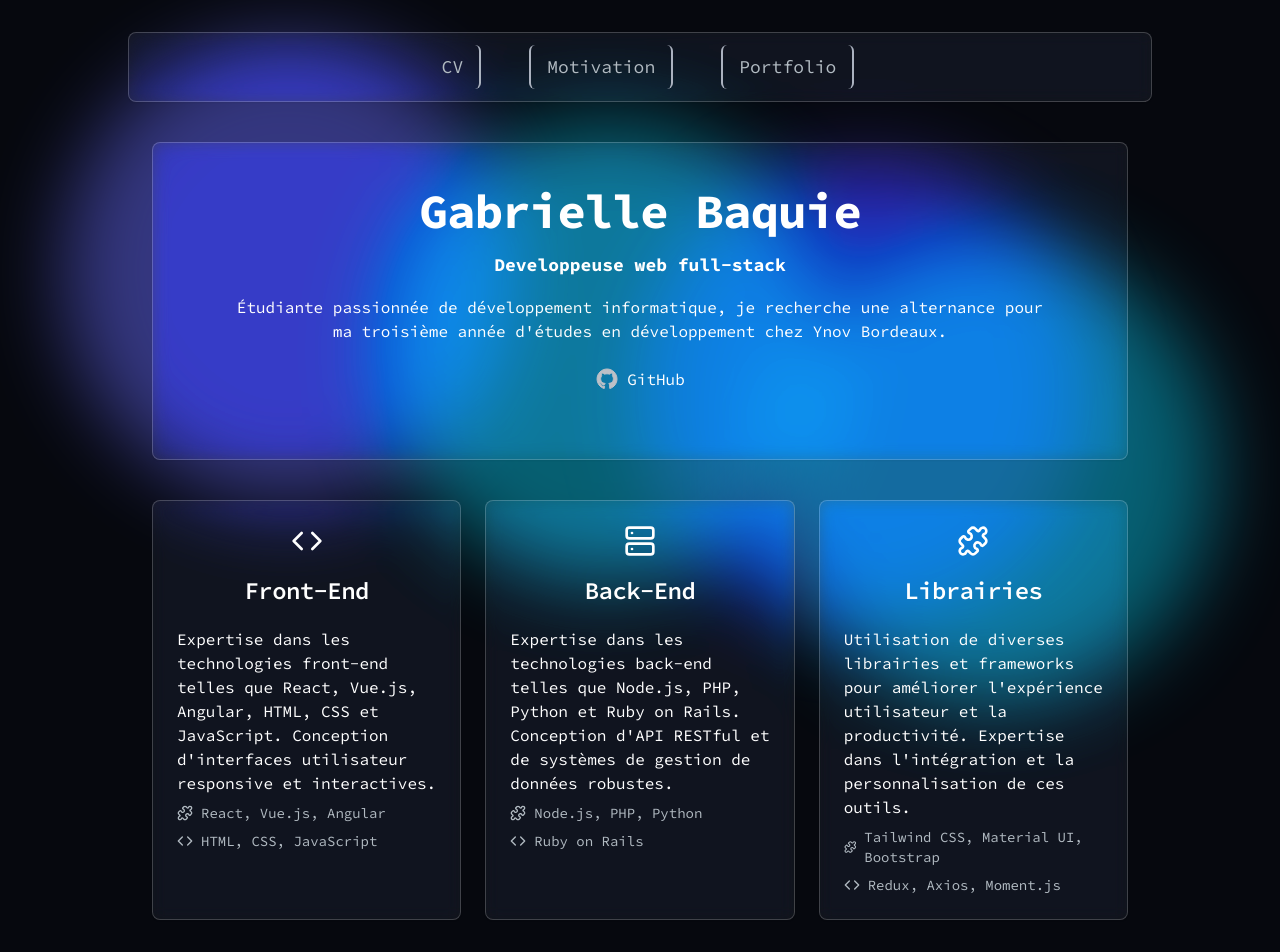
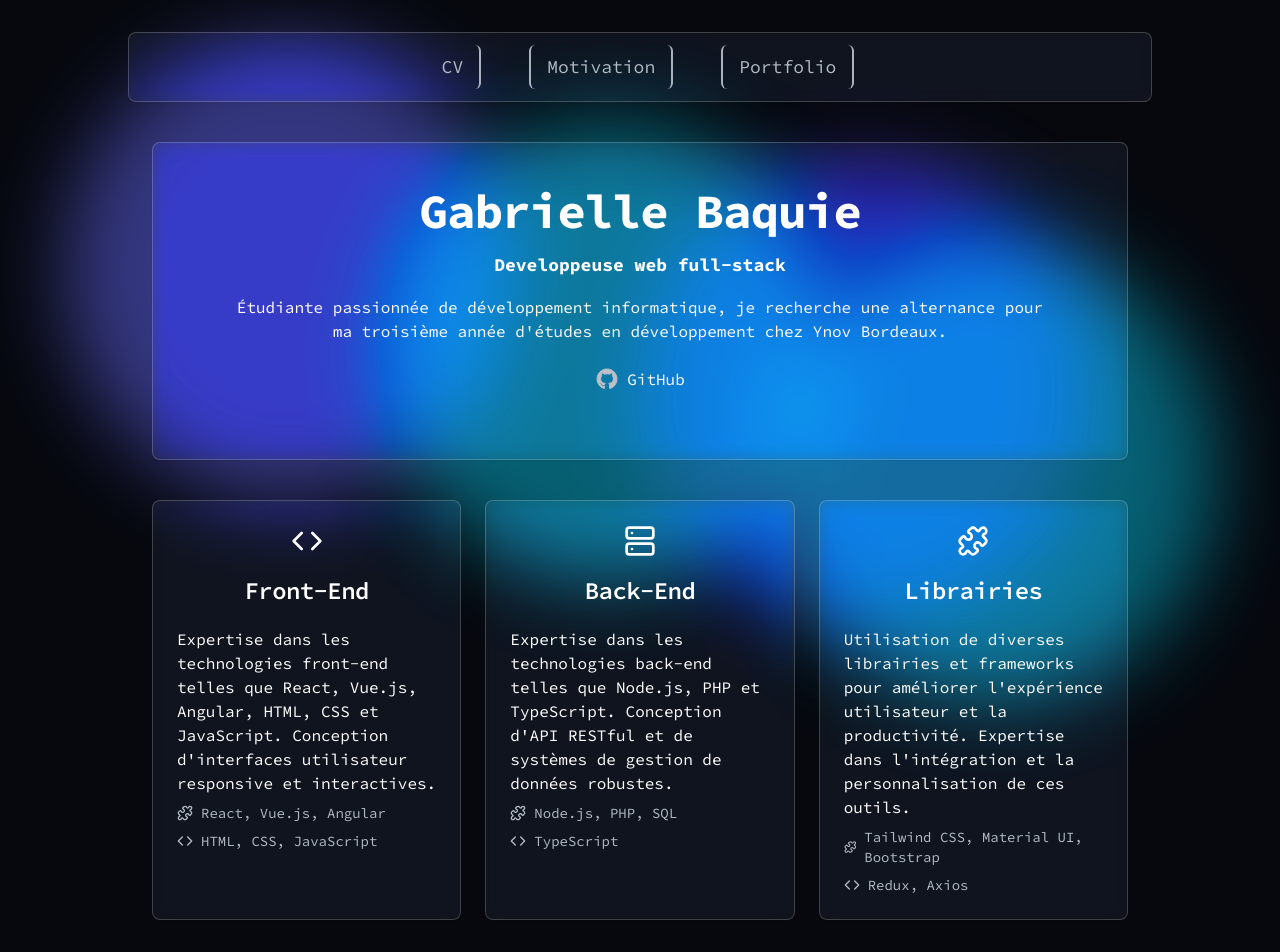
Before and after one commit to GabsBaquie/CV-Gabs, a Next.js app: page / in a window 1280 px wide. Shown: the top 952 px of the page. Built offline with nearby package versions, Linux system fonts and the light colour scheme.

Commit message:
Update backend technologies and frontend dependencies

```diff
--- a/components/header.tsx
+++ b/components/header.tsx
@@ -65,17 +65,17 @@ export default function Component() {
           </CardHeader>
           <CardContent className="space-y-2">
             <p>
-              Expertise dans les technologies back-end telles que Node.js, PHP,
-              Python et Ruby on Rails. Conception d&apos;API RESTful et de
-              systèmes de gestion de données robustes.
+              Expertise dans les technologies back-end telles que Node.js, PHP
+              et TypeScript. Conception d&apos;API RESTful et de systèmes de
+              gestion de données robustes.
             </p>
             <div className="flex items-center gap-2 text-sm text-muted-foreground">
               <PuzzleIcon className="w-4 h-4" />
-              <span>Node.js, PHP, Python</span>
+              <span>Node.js, PHP, SQL</span>
             </div>
             <div className="flex items-center gap-2 text-sm text-muted-foreground">
               <CodeIcon className="w-4 h-4" />
-              <span>Ruby on Rails</span>
+              <span>TypeScript</span>
             </div>
           </CardContent>
         </Card>
@@ -96,7 +96,7 @@ export default function Component() {
             </div>
             <div className="flex items-center gap-2 text-sm text-muted-foreground">
               <CodeIcon className="w-4 h-4" />
-              <span>Redux, Axios, Moment.js</span>
+              <span>Redux, Axios</span>
             </div>
           </CardContent>
         </Card>
--- a/components/pages/motivation.tsx
+++ b/components/pages/motivation.tsx
@@ -34,13 +34,13 @@ export default function Motivation() {
           <br />
           <p>Maîtrisant plusieurs langages full stack tels que :</p>
           <br />
-          <p>Front-end : HTML, CSS et JavaScript. </p>
+          <p>Front-end : HTML, CSS et JavaScript / TypeScript. </p>
           <br />
           <p>
-            Back-end : Python, PHP, Ruby and Rails et SQL, ainsi que des
-            technologies comme React, Next.js, Tailwind CSS, Three.js (3D),
-            j&apos;ai également acquis une expérience basique dans le
-            développement d&apos;applications mobiles native.
+            Back-end : Node.js, PHP et SQL, ainsi que des technologies comme
+            React, Next.js, Tailwind CSS, Three.js (3D), j&apos;ai également
+            acquis une expérience basique dans le développement
+            d&apos;applications mobiles native.
           </p>
           <br />
           <p>
--- a/components/pages/portfolio.tsx
+++ b/components/pages/portfolio.tsx
@@ -139,6 +139,14 @@ export default function Component() {
             N&apos;hésitez pas à me contacter pour toute question ou
             collaboration.
           </p>
+          <p className="mt-2 text-muted-foreground">
+            Email:
+            <Link
+              href="mailto:gabriellebaquie@gmail.com"
+              className="text-blue-500 p-2">
+              gabriellebaquie@gmail.com
+            </Link>
+          </p>
         </div>
       </section>
     </Card>
```
Also changed, not shown: 1 other file (tests, documents, lock files or other folders).
